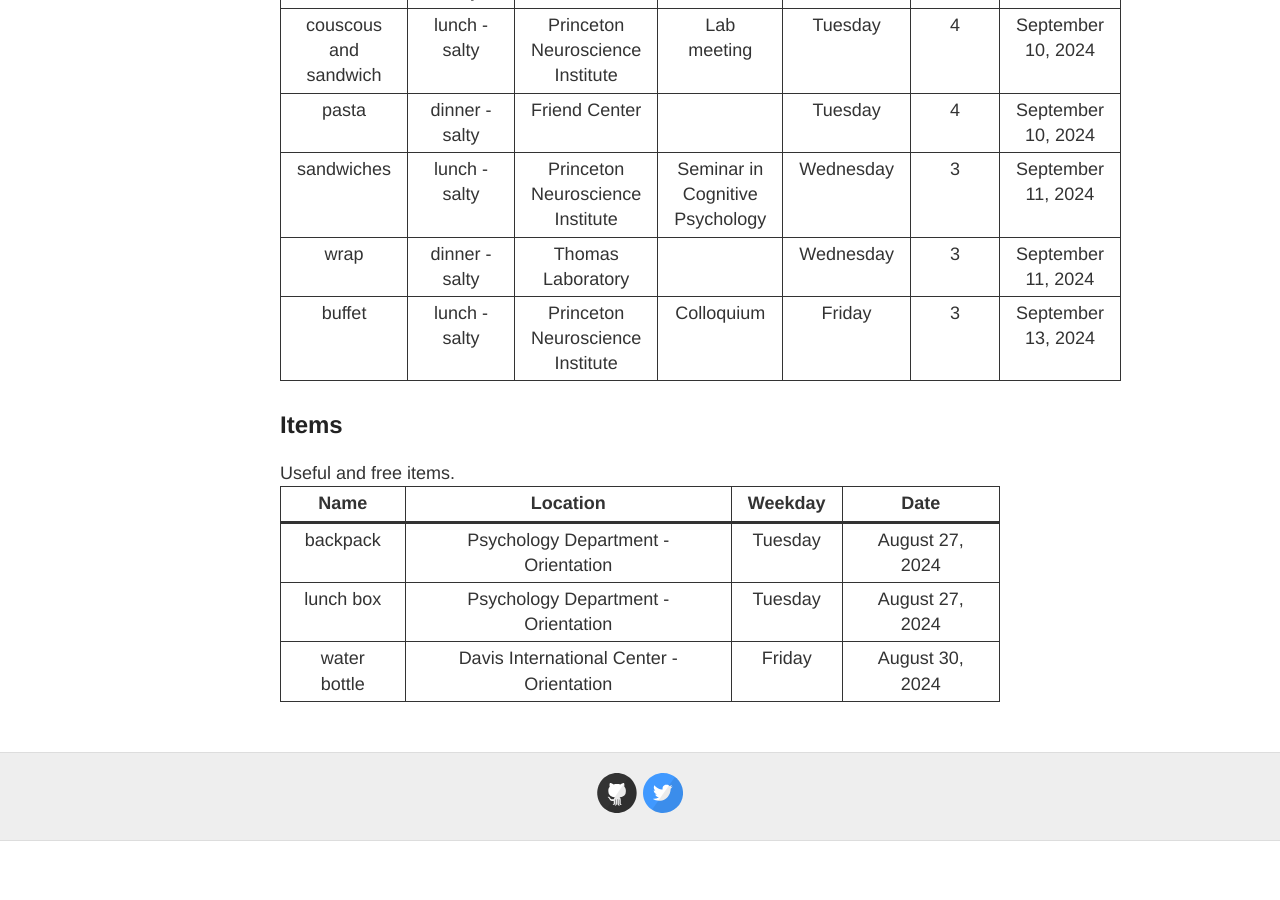
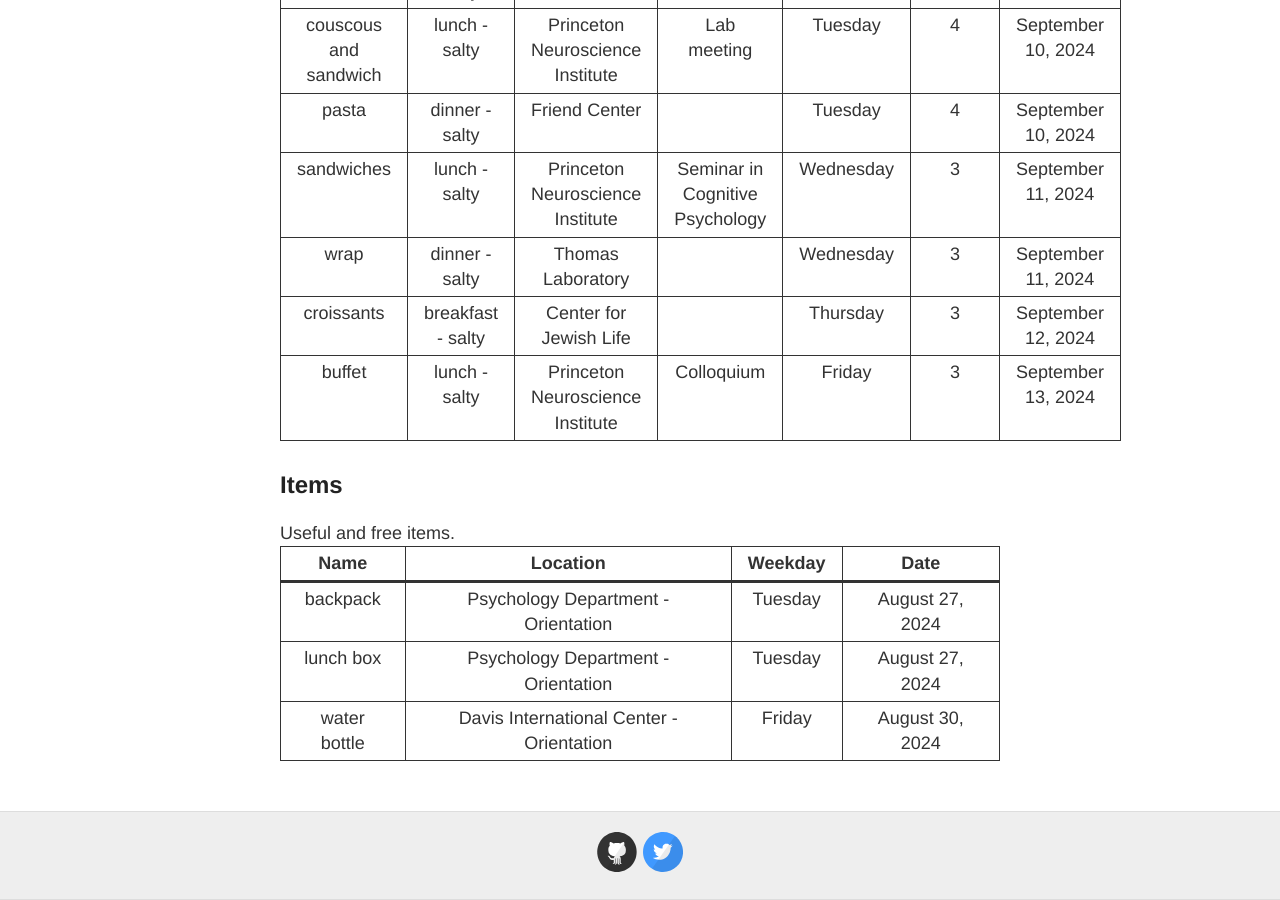
Before and after one commit to younesStrittmatter/princeton-experiment, a Jekyll site: the page built from free.html, in a window 1280 px wide and 900 px high, scrolled down 1108 px. Built offline with Jekyll 4.4.1, drawn with Linux system fonts in a browser that asks for light colours; before the commit the page ends 1949 px from its top, so only the background shows below that.

Commit message:
added info

```diff
--- a/_data/free-food.yml
+++ b/_data/free-food.yml
@@ -84,6 +84,12 @@
   location: Thomas Laboratory
   date: 2024-09-11
   rating: 3
+- name: croissants
+  time: breakfast
+  type: salty
+  location: Center for Jewish Life
+  date: 2024-09-12
+  rating: 3
 - name: buffet
   time: lunch
   type: salty
```
